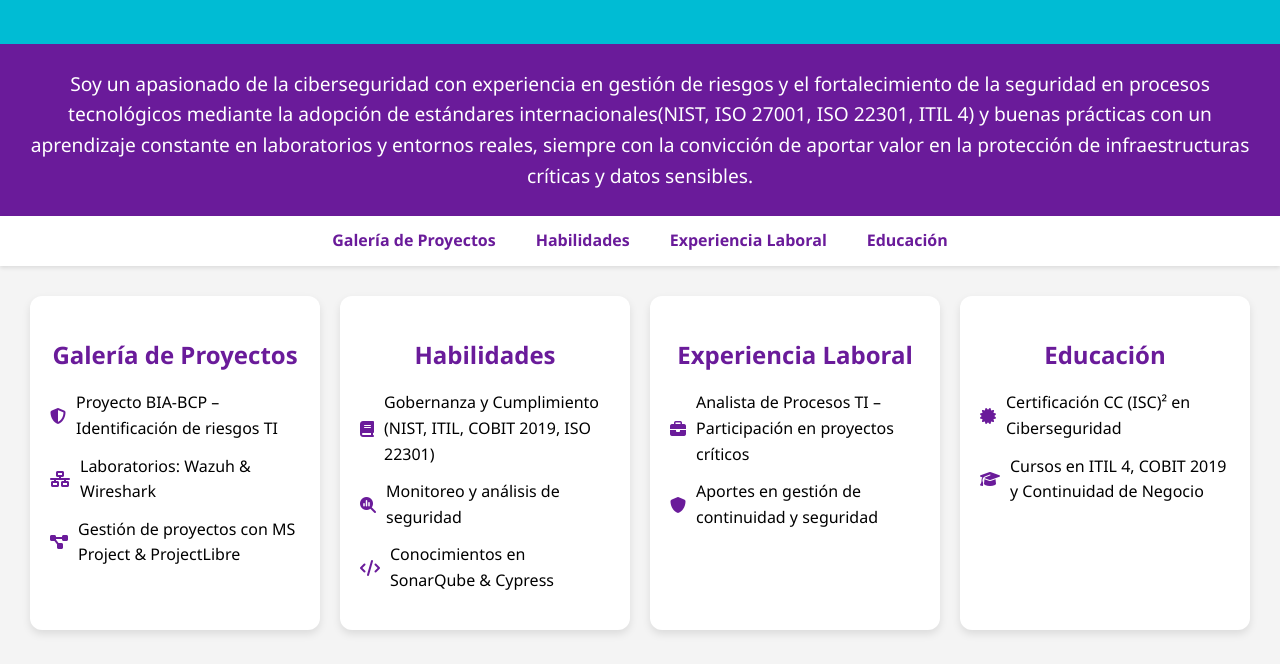
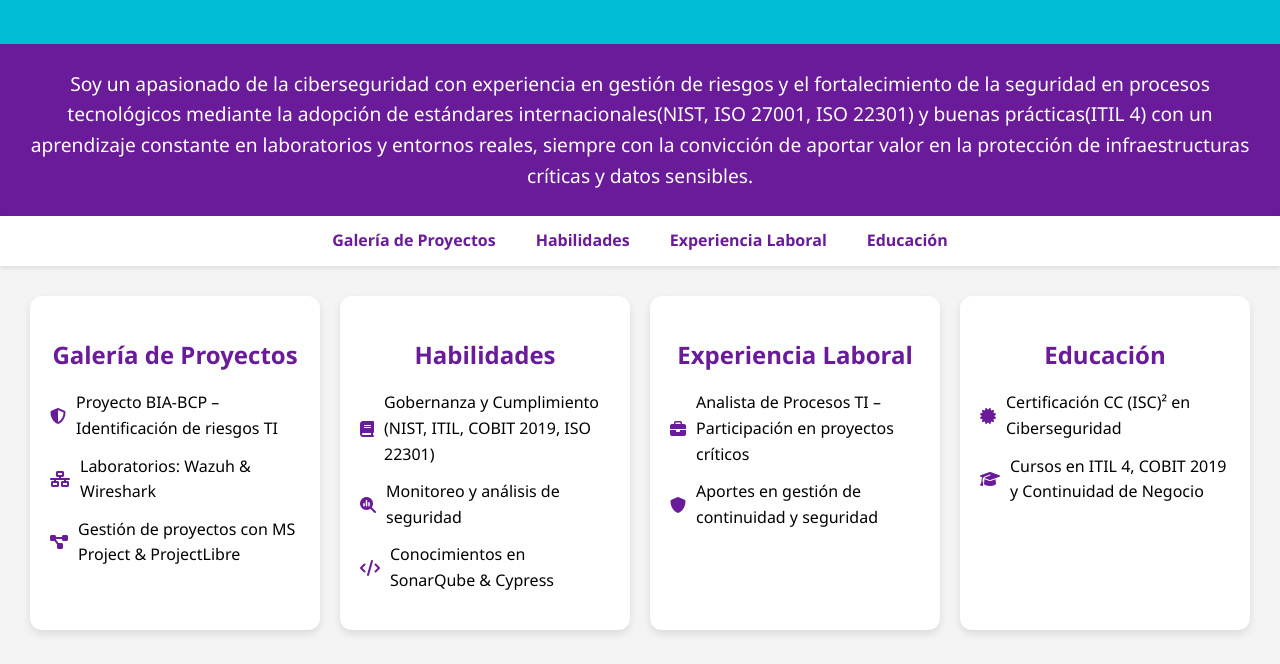
Before and after one commit to joshue24/miportafolio, a plain HTML site: page index.html in a window 1280 px wide. Shown: the part 136-800 px from the top of the page. Drawn offline with Linux system fonts and the light colour scheme.

Commit message:
Update index.html
ajustes de perfil 3

```diff
--- a/index.html
+++ b/index.html
@@ -118,7 +118,7 @@
 
   <div class="perfil">
     Soy un apasionado de la ciberseguridad con experiencia en gestión de riesgos y el fortalecimiento de la seguridad en procesos tecnológicos
-    mediante la adopción de estándares internacionales(NIST, ISO 27001, ISO 22301, ITIL 4) y buenas prácticas con un aprendizaje constante en laboratorios y entornos reales,
+    mediante la adopción de estándares internacionales(NIST, ISO 27001, ISO 22301) y buenas prácticas(ITIL 4) con un aprendizaje constante en laboratorios y entornos reales,
     siempre con la convicción de aportar valor en la protección de infraestructuras críticas y datos sensibles.
   </div>
 
```
